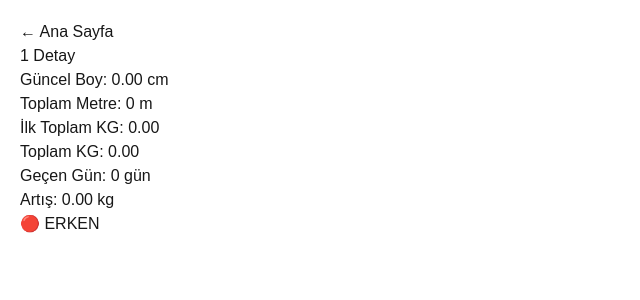
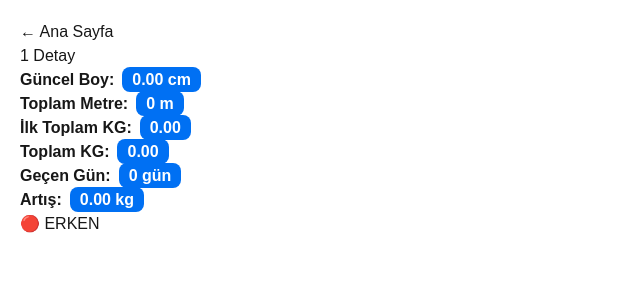
Before and after one commit to hasandemiray/midyeapp, a Next.js app: page /hat/1 in a window 1280 px wide. Shown: the top 300 px of the page, without its empty margins (0-640 px from the left). Built offline with nearby package versions, Linux system fonts and the light colour scheme; no server answers.

Commit message:
ui upgrade

```diff
--- a/app/hat/[id]/page.js
+++ b/app/hat/[id]/page.js
@@ -19,7 +19,6 @@ useEffect(() => {
       return
     }
 
-    // kullanıcı varsa veri çek
     const { data: recordsData, error } = await supabase
       .from('records')
       .select('*')
@@ -27,7 +26,6 @@ useEffect(() => {
     if (!error && recordsData) {
       setRecords(recordsData)
 
-      // 🔥 SADECE EKLENEN KISIM
       const hatKayitlari = recordsData.filter(r => r.line === id)
 
       if (hatKayitlari.length > 0) {
@@ -64,7 +62,6 @@ useEffect(() => {
   let toplamIlkKg = 0;
   let ilkToplamKg = 0;
 
-  // 🔥 TÜM EKİMLER
   sirali.forEach(r => {
 
     const ekimTarihi = new Date(r.tarih);
@@ -74,7 +71,6 @@ useEffect(() => {
       (bugun - ekimTarihi) / (1000 * 60 * 60 * 24)
     );
 
-    // BOY
     let buyume = 0;
 
     if (gun > 15) {
@@ -92,17 +88,14 @@ useEffect(() => {
       guncelBoy = boy;
     }
 
-    // METRE
     const halat = 56;
     const hatMetre = (r.ara || 1) * halat;
 
     metre += hatMetre;
 
-    // İLK HAL
     const ilkKg = (parseFloat(r.kg) || 0) * hatMetre;
     toplamIlkKg += ilkKg;
 
-    // BÜYÜMÜŞ HAL
     let kg = parseFloat(r.kg) || 0;
 
     if (r.cm <= 3) {
@@ -114,7 +107,6 @@ useEffect(() => {
     guncelKg += kg * hatMetre;
   });
 
-  // 🔥 İLK EKİM TOPLAM
   if (ilkKayit) {
     ilkToplamKg =
       (parseFloat(ilkKayit.kg) || 0) *
@@ -133,10 +125,40 @@ useEffect(() => {
 
       <h1>{id} Detay</h1>
 
+      <h2>
+        <b>Güncel Boy:</b>
+        <span style={valueBox}>{guncelBoy.toFixed(2)} cm</span>
+      </h2>
 
+      <h2>
+        <b>Toplam Metre:</b>
+        <span style={valueBox}>{metre} m</span>
+      </h2>
 
+      <h2>
+        <b>İlk Toplam KG:</b>
+        <span style={valueBox}>{toplamIlkKg.toFixed(2)}</span>
+      </h2>
 
-      {/* İLK EKİM */}
+      <h2>
+        <b>Toplam KG:</b>
+        <span style={valueBox}>{guncelKg.toFixed(2)}</span>
+      </h2>
+
+      <h3>
+        <b>Geçen Gün:</b>
+        <span style={valueBox}>{gecenGun} gün</span>
+      </h3>
+
+      <h2>
+        <b>Artış:</b>
+        <span style={valueBox}>
+          {(guncelKg - toplamIlkKg).toFixed(2)} kg
+        </span>
+      </h2>
+
+      <h3>{durum}</h3>
+
       {ilkKayit && (
         <div style={box}>
           <h3>İlk Ekim</h3>
@@ -151,23 +173,6 @@ useEffect(() => {
         </div>
       )}
 
-      {/* GÜNCEL */}
-      <h2>Güncel Boy: {guncelBoy.toFixed(2)} cm</h2>
-
-      <h2>Toplam Metre: {metre} m</h2>
-
-      <h2>İlk Toplam KG: {toplamIlkKg.toFixed(2)}</h2>
-
-      <h2>Toplam KG: {guncelKg.toFixed(2)}</h2>
-      <h3>Geçen Gün: {gecenGun} gün</h3>
-
-      <h2>
-        Artış: {(guncelKg - toplamIlkKg).toFixed(2)} kg
-      </h2>
-
-      <h3>{durum}</h3>
-
-      {/* 🔥 EKİM GEÇMİŞİ */}
       {sirali.length > 0 && (
         <div style={box}>
           <h3>Ekim Geçmişi</h3>
@@ -195,10 +200,18 @@ useEffect(() => {
   );
 }
 
-/* STYLE */
 const box = {
   background: '#f5f5f5',
   padding: 15,
   borderRadius: 10,
   marginTop: 10
 };
+
+const valueBox = {
+  background:'#0070f3',
+  color:'white',
+  padding:'4px 10px',
+  borderRadius:8,
+  marginLeft:8,
+  fontWeight:'bold'
+};
```
